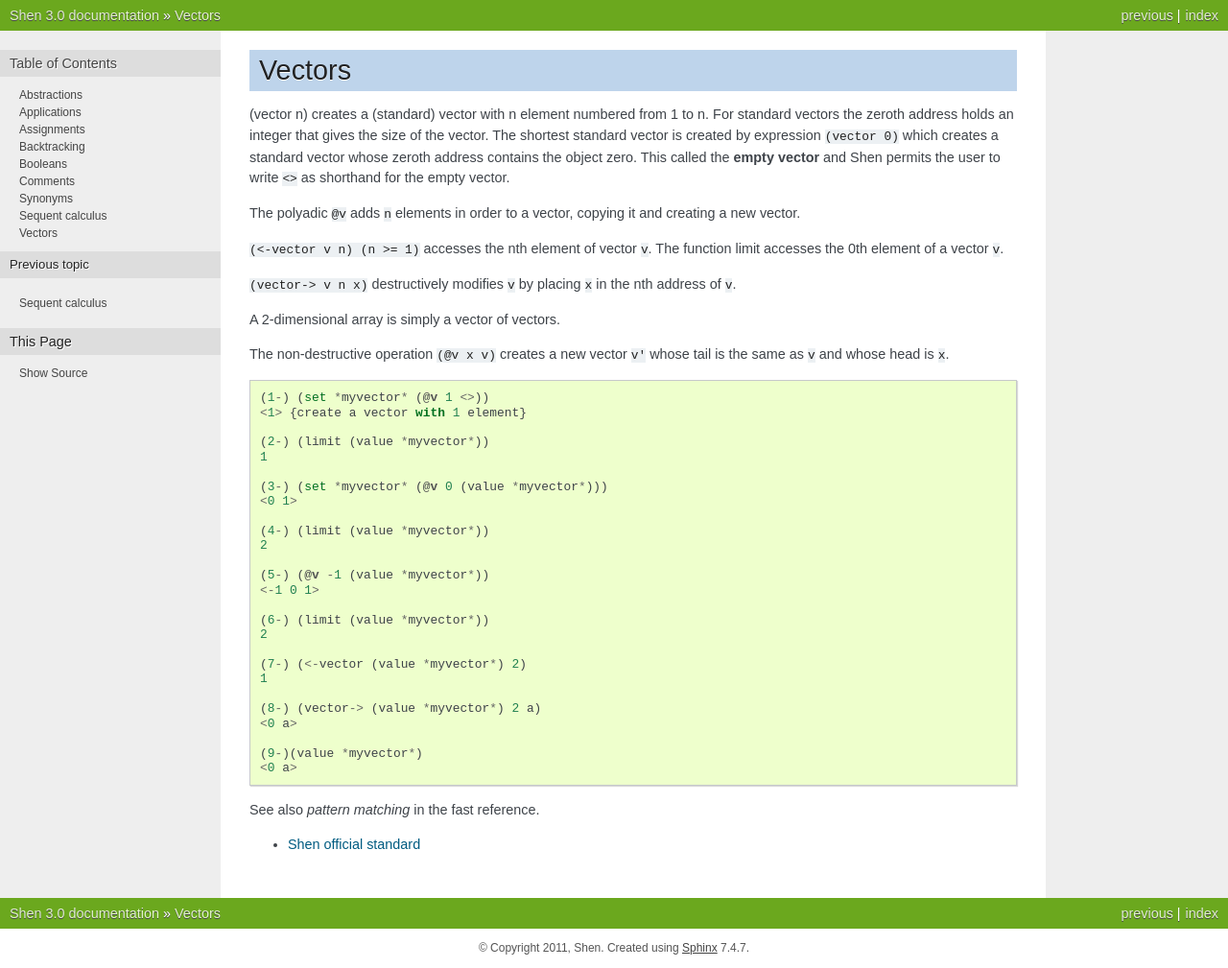
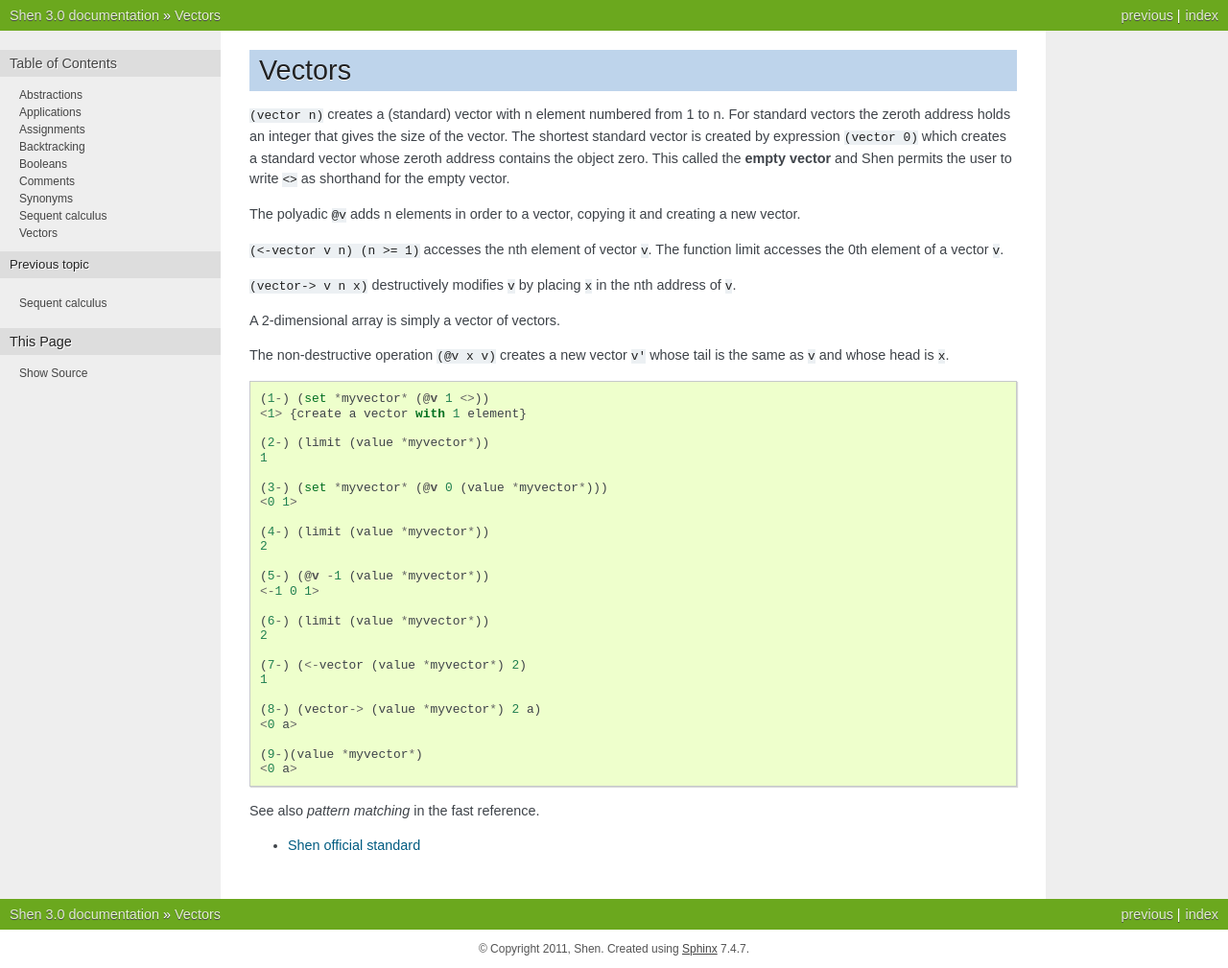
Before and after one commit to greglnelson/shen-docs, a Sphinx documentation site: the page built from source/vectors.rst, in a window 1280 px wide. Shown: the whole page at 96% size. Built offline with Sphinx 7.4.7, drawn with Linux system fonts in a browser that asks for light colours.

Commit message:
Font fixes

```diff
--- a/source/sequent_calculus.rst
+++ b/source/sequent_calculus.rst
@@ -75,7 +75,7 @@ Let's suppose we were writing a card game and we want to use lists like ``[ace s
   [Rank Suit] : card >> P;)
   card
 
-The first rule says that a two-element list can be proved to be of the type *card* provided the first and second elements can be proved to be a *rank* and a *suit* respectively. The second rule says that given any proof in which it is assumed a two element list is a card, we can replace this assumption by the assumptions that the first and second elements are a *rank* and a *suit*. We need both rules to complete the identification of cards with pairs of ranks and suits f we do not use *synonyms* (see left).
+The first rule says that a two-element list can be proved to be of the type ``card`` provided the first and second elements can be proved to be a ``rank`` and a ``suit`` respectively. The second rule says that given any proof in which it is assumed a two element list is a card, we can replace this assumption by the assumptions that the first and second elements are a ``rank`` and a ``suit``. We need both rules to complete the identification of cards with pairs of ranks and suits f we do not use *synonyms* (see left).
 
 Shen permits a shorthand for expressing this type; ::
 
--- a/source/vectors.rst
+++ b/source/vectors.rst
@@ -3,10 +3,10 @@
 Vectors
 =======
 
-(vector n) creates a (standard) vector with n element numbered from 1 to n. For standard vectors the zeroth address holds an integer that gives the size of the vector.
+``(vector n)`` creates a (standard) vector with n element numbered from 1 to n. For standard vectors the zeroth address holds an integer that gives the size of the vector.
 The shortest standard vector is created by expression ``(vector 0)`` which creates a standard vector whose zeroth address contains the object zero. This called the **empty vector** and Shen permits the user to write ``<>`` as shorthand for the empty vector.
 
-The polyadic ``@v`` adds ``n`` elements in order to a vector, copying it and creating a new vector.
+The polyadic ``@v`` adds n elements in order to a vector, copying it and creating a new vector.
 
 ``(<-vector v n) (n >= 1)`` accesses the nth element of vector ``v``. The function limit accesses the 0th element of a vector ``v``.
 
```
